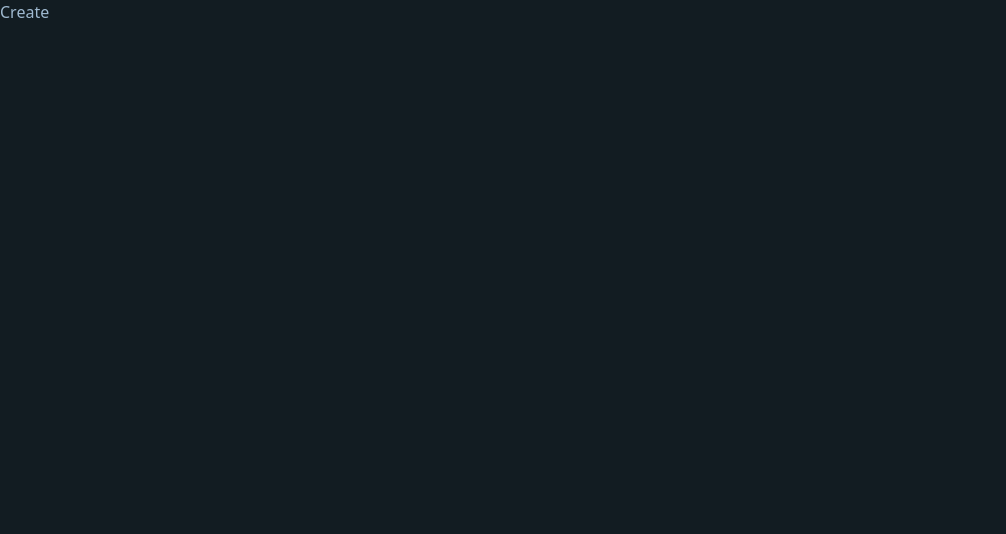
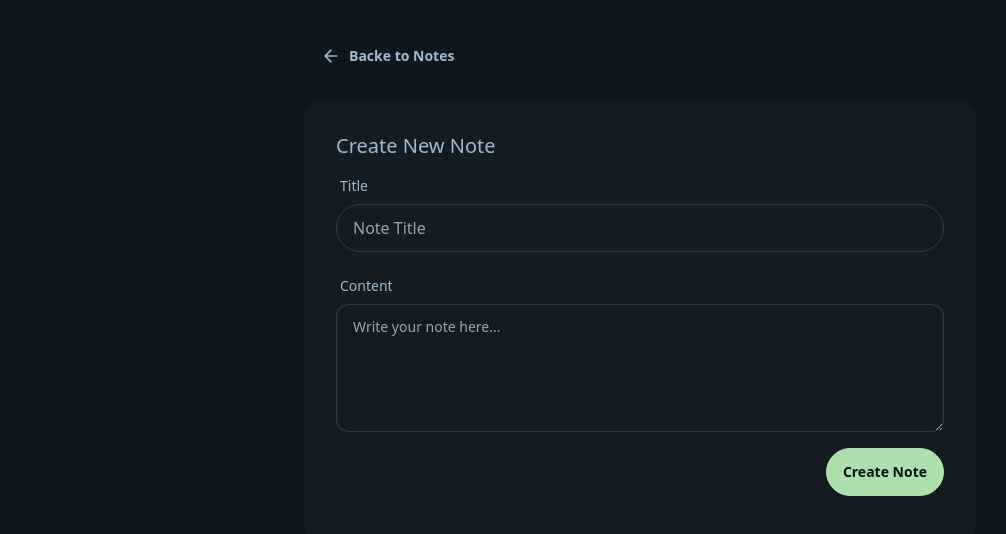
Before and after one commit to ebrahim-2030/mern-stack-noteboard, a React (Vite) app in the folder frontend/: page /create in a window 1280 px wide. Shown: the top 534 px of the page, without its empty margins (0-1006 px from the left). Built offline with nearby package versions, Linux system fonts and the light colour scheme.

Commit message:
feat: complete note Create page

```diff
--- /dev/null
+++ b/frontend/src/lib/axios.js
@@ -0,0 +1,8 @@
+import axios from "axios";
+
+// create axios instance with base url
+const api = axios.create({
+  baseURL: "http://localhost:5001/api",
+});
+
+export default api;
--- a/frontend/src/pages/Create.jsx
+++ b/frontend/src/pages/Create.jsx
@@ -1,9 +1,110 @@
-import React from 'react'
+import { ArrowLeftIcon } from "lucide-react";
+import React, { useState } from "react";
+import { Link, useNavigate } from "react-router";
+import toast from "react-hot-toast";
+import api from "../lib/axios";
 
 const Create = () => {
+  // state for title and content
+  const [title, setTitle] = useState("");
+  const [content, setContent] = useState("");
+  const [loading, setLoading] = useState(false);
+  const navigate = useNavigate();
+
+  // handle form submit
+  const handleSubmit = async (e) => {
+    e.preventDefault();
+
+    // check for empty fields
+    if (!title.trim() || !content.trim()) {
+      toast.error("All fields are required");
+      return;
+    }
+
+    setLoading(true);
+
+    try {
+      // send note data to the backend
+      await api.post("/notes", { title, content });
+
+      toast.success("Note created successfully!");
+      navigate("/");
+    } catch (err) {
+      console.log("Error creating note", err);
+
+      // handle rate limit error
+      if (err.response.status === 429) {
+        toast.error("Slow down! Notes are coming too fast.", {
+          duration: 4000,
+          icon: "💀",
+        });
+      }
+      toast.error("Failed to create note");
+    } finally {
+      setLoading(false);
+    }
+  };
+
   return (
-    <div>Create</div>
-  )
-}
+    <div className="min-h-screen bg-base-200">
+      <div className="container mx-auto p-4 py-8 ">
+        <div className="max-w-2xl mx-auto">
+          {/* back button */}
+          <Link to={"/"} className="btn btn-ghost mb-5">
+            <ArrowLeftIcon className="size-5" />
+            Backe to Notes
+          </Link>
 
-export default Create
+          {/* note form */}
+          <div className="card bg-base-100">
+            <div className="card-body text-xl mb-4">
+              <h2 className="cart-title">Create New Note</h2>
+              <form onSubmit={handleSubmit}>
+                {/* title input */}
+                <div className="form-control mb-4">
+                  <label className="label">
+                    <span className="label-text">Title</span>
+                  </label>
+                  <input
+                    type="text"
+                    placeholder="Note Title"
+                    className="input input-bordered rounded-full"
+                    value={title}
+                    onChange={(e) => setTitle(e.target.value)}
+                  />
+                </div>
+
+                {/* content input */}
+                <div className="form-control mb-4">
+                  <label className="label">
+                    <span className="label-text">Content</span>
+                  </label>
+                  <textarea
+                    type="text"
+                    placeholder="Write your note here..."
+                    className="textarea textarea-bordered h-32"
+                    value={content}
+                    onChange={(e) => setContent(e.target.value)}
+                  />
+                </div>
+
+                {/* submit button */}
+                <div className="flex justify-end">
+                  <button
+                    type="submit"
+                    className="btn btn-success btn-md rounded-full "
+                    disabled={loading}
+                  >
+                    {loading ? "Creating..." : "Create Note"}
+                  </button>
+                </div>
+              </form>
+            </div>
+          </div>
+        </div>
+      </div>
+    </div>
+  );
+};
+
+export default Create;
--- a/frontend/src/pages/Home.jsx
+++ b/frontend/src/pages/Home.jsx
@@ -2,8 +2,9 @@
 import Header from "../components/Header";
 import RateLimitedUI from "../components/RateLimitedUI";
 import toast from "react-hot-toast";
-import axios from "axios";
 import NoteCard from "../components/NoteCard";
+
+import api from "../lib/axios";
 
 const Home = () => {
   // state to track if user is rate limited
@@ -17,7 +18,7 @@
     // fetch notes from backend api
     const fetchNotes = async () => {
       try {
-        const res = await axios.get("http://localhost:5001/api/notes");
+        const res = await api.get("/notes");
         setNotes(res.data.data);
         setIsRateLimited(false);
       } catch (err) {
```
